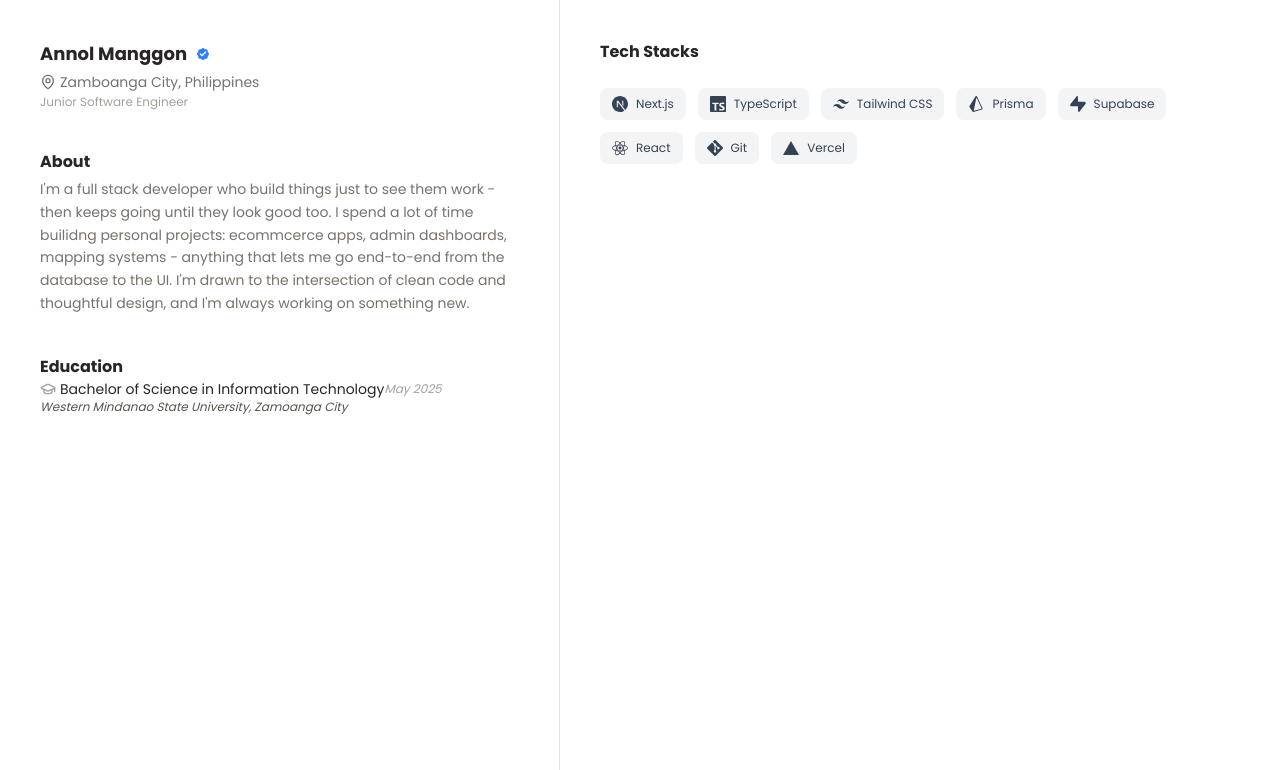
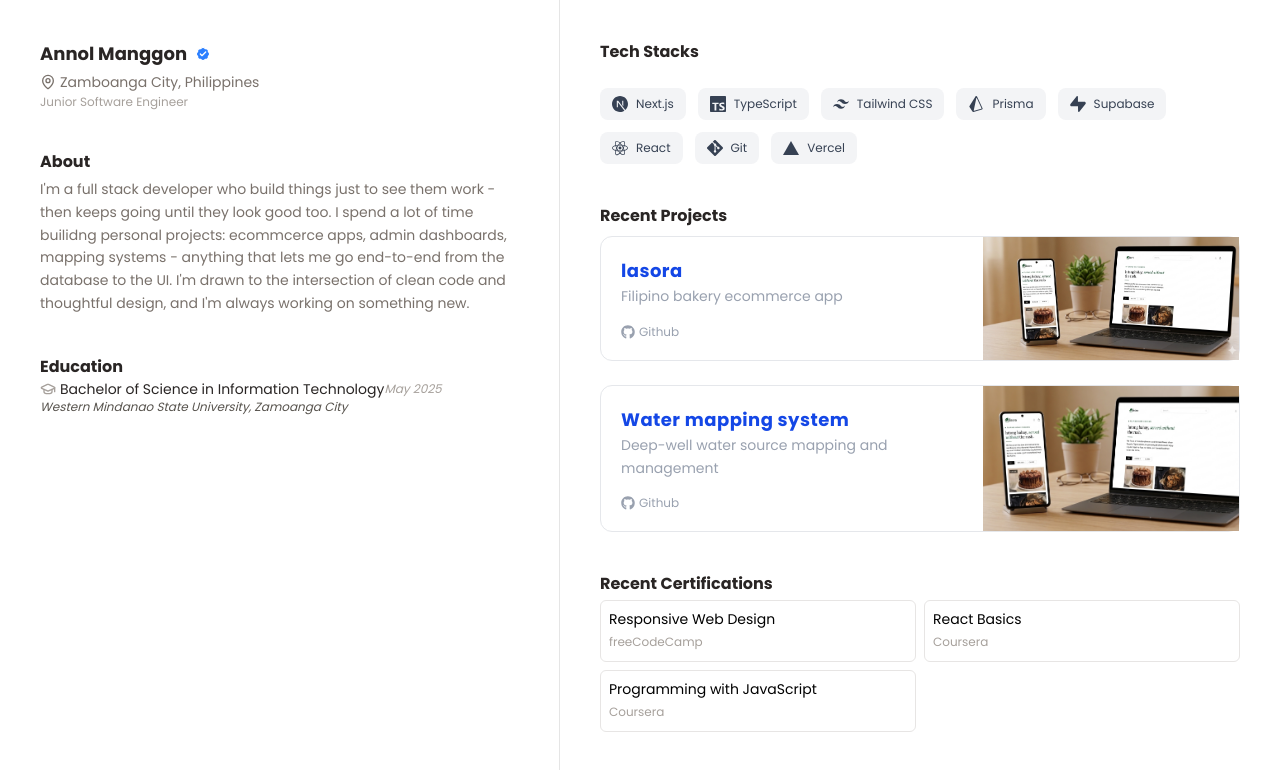
Before and after one commit to annoll/portfolio2.0, a Next.js app: page / in a window 1280 px wide. Shown: the top 770 px of the page. Built offline with nearby package versions, Linux system fonts and the light colour scheme.

Commit message:
Add Projects and Certifcates components

```diff
--- /dev/null
+++ b/app/components/Certificate.tsx
@@ -0,0 +1,51 @@
+import Link from "next/link";
+import PageHeader from "./PageHeader";
+
+interface Certificates {
+  title: string;
+  issuer: string;
+  issueDate: number;
+  url: string;
+}
+
+const certificates: Certificates[] = [
+  {
+    title: "Responsive Web Design",
+    issuer: "freeCodeCamp",
+    issueDate: 2025,
+    url: "http://freecodecamp.org/certification/Annol/responsive-web-design",
+  },
+  {
+    title: "React Basics",
+    issuer: "Coursera",
+    issueDate: 2024,
+    url: "https://coursera.org/share/019ac6e05cb3d30e657250b075562bbd",
+  },
+
+  {
+    title: "Programming with JavaScript",
+    issuer: "Coursera",
+    issueDate: 2024,
+    url: "https://coursera.org/share/13d716c5b87f490e2bf45f331c696503",
+  },
+];
+
+export default function Certificate() {
+  return (
+    <div className="mt-10">
+      <PageHeader title="Recent Certifications" />
+      <div className="grid grid-cols-2 gap-2 pt-1">
+        {certificates.map((cert) => (
+          <Link
+            key={cert.title}
+            href={cert.url}
+            className="p-2 border border-stone-200 hover:bg-stone-100 rounded-md"
+          >
+            <p className="text-sm">{cert.title}</p>
+            <span className="text-xs text-stone-400">{cert.issuer}</span>
+          </Link>
+        ))}
+      </div>
+    </div>
+  );
+}
--- a/app/components/EducationPage.tsx
+++ b/app/components/EducationPage.tsx
@@ -6,7 +6,7 @@ export default function EducationPage() {
     <div className="mt-10">
       <PageHeader title="Education" />
       <div className="flex items-center justify-between">
-        <p className="text-sm font-light text-stone-800 flex items-center gap-1">
+        <p className="text-xs md:text-sm font-light text-stone-800 flex items-center gap-1">
           <GraduationCap size={16} className="text-stone-400" />
           Bachelor of Science in Information Technology
         </p>
--- a/app/components/Project.tsx
+++ b/app/components/Project.tsx
@@ -1,9 +1,92 @@
+import Image from "next/image";
 import PageHeader from "./PageHeader";
+import Link from "next/link";
+import { FaGithub } from "react-icons/fa";
+import { IconType } from "react-icons";
 
-export default function Projects() {
+type ProjectLinks = {
+  label: string;
+  url: string;
+  icon: IconType;
+};
+
+type Project = {
+  name: string;
+  description: string;
+  image: string;
+  links: ProjectLinks[];
+};
+
+const projects: Project[] = [
+  {
+    name: "lasora",
+    description: "Filipino bakery ecommerce app",
+    image: "/images/elasora.png",
+    links: [
+      {
+        label: "Github",
+        url: "https://github.com/annoll/lasora",
+        icon: FaGithub,
+      },
+    ],
+  },
+  {
+    name: "Water mapping system",
+    description: "Deep-well water source mapping and management",
+    image: "/images/elasora.png",
+    links: [
+      {
+        label: "Github",
+        url: "https://github.com/annoll/lasora",
+        icon: FaGithub,
+      },
+    ],
+  },
+];
+
+export default function Project() {
   return (
-    <div>
+    <div className="mt-10">
       <PageHeader title="Recent Projects" />
+      <div className="flex flex-col gap-6 mt-2">
+        {projects.map((project) => (
+          <div
+            key={project.name}
+            className="flex flex-col-reverse md:flex-row border border-gray-200 rounded-xl hover:border-gray-300 transition-colors"
+          >
+            <div className="flex-1 p-5 flex flex-col">
+              <h4 className="text-lg text-blue-700 font-bold tracking-wide">
+                {project.name}
+              </h4>
+              <p className="text-sm text-gray-400 leading-relaxed">
+                {project.description}
+              </p>
+              <div className="flex flex-wrap gap-4 mt-auto pt-4">
+                {project.links.map(({ label, url, icon: Icon }) => (
+                  <Link
+                    key={label}
+                    href={url}
+                    className="flex items-center gap-1 text-xs text-gray-400 hover:text-gray-700"
+                  >
+                    <Icon size={14} />
+                    {label}
+                  </Link>
+                ))}
+              </div>
+            </div>
+
+            <div className="w-full h-48 md:w-64 md:h-auto relative shrink-0">
+              <Image
+                src={project.image}
+                alt={project.name}
+                fill
+                priority
+                className="object-cover"
+              />
+            </div>
+          </div>
+        ))}
+      </div>
     </div>
   );
 }
--- a/app/components/Sidebar.tsx
+++ b/app/components/Sidebar.tsx
@@ -1,11 +1,10 @@
 import { BadgeCheck, MapPin } from "lucide-react";
 import AboutPage from "./AboutPage";
 import EducationPage from "./EducationPage";
-import ContactPage from "./ContactPage";
 
 export default function Sidebar() {
   return (
-    <div className="p-6 md:p-10 flex flex-col items-center md:items-start text-center md:text-left">
+    <div className="p-6 md:p-10 flex flex-col items-center md:items-start md:text-left">
       <div className="flex items-center gap-2">
         <h1 className="text-stone-800 font-bold text-lg">Annol Manggon</h1>
         <BadgeCheck className="fill-blue-500 text-white" size={16} />
@@ -22,7 +21,6 @@ export default function Sidebar() {
         </p>
       </div>
 
-      {/* These will also center on mobile since parent is items-center */}
       <AboutPage />
       <EducationPage />
     </div>
--- a/app/page.tsx
+++ b/app/page.tsx
@@ -1,3 +1,5 @@
+import Certificate from "./components/Certificate";
+import Project from "./components/Project";
 import Sidebar from "./components/Sidebar";
 import Skill from "./components/Skill";
 
@@ -10,6 +12,8 @@ export default function Home() {
 
       <main className="flex-1 md:overflow-y-auto p-6 md:p-10">
         <Skill />
+        <Project />
+        <Certificate />
       </main>
     </div>
   );
```
Also changed, not shown: public/images/elasora.png (added).
